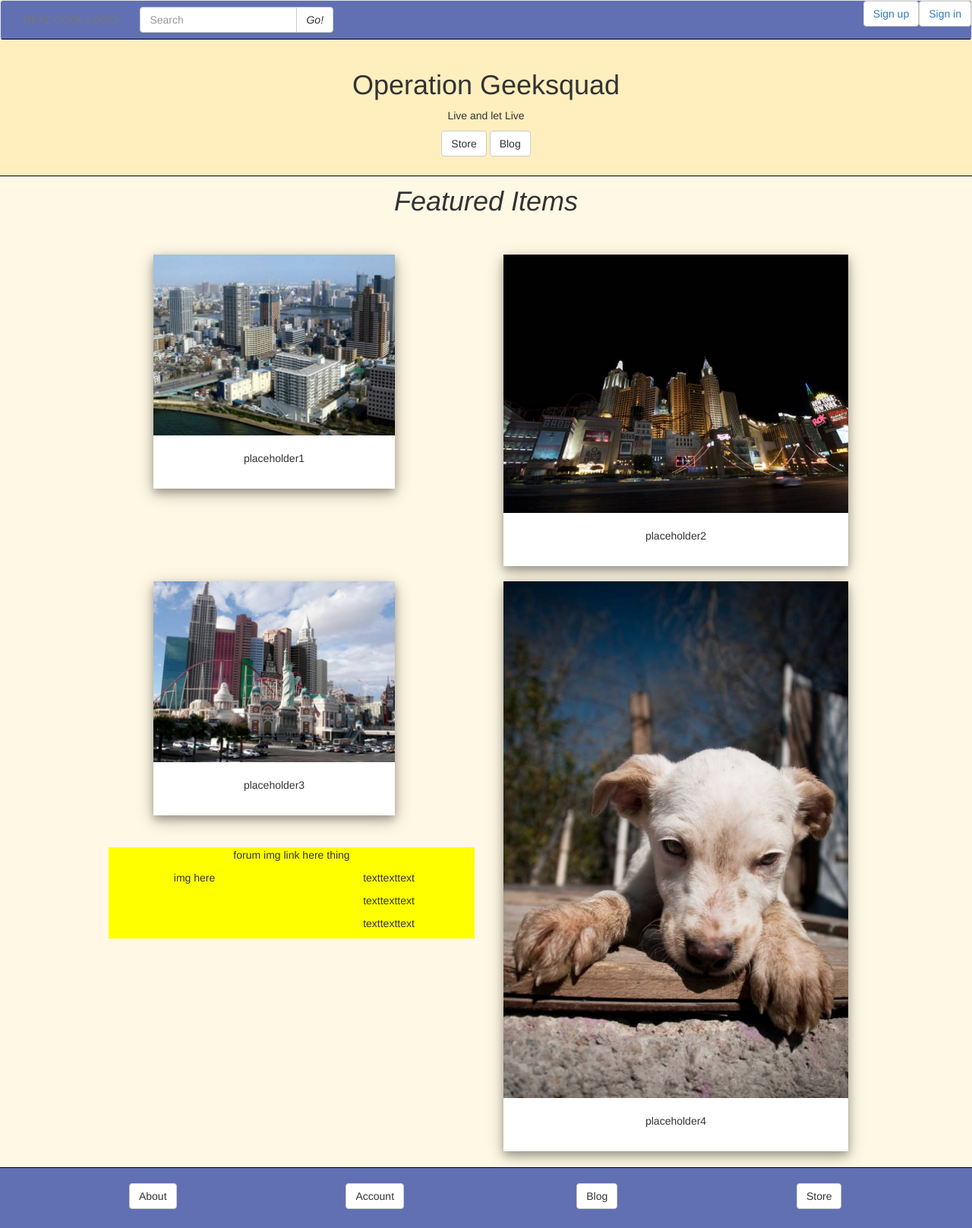
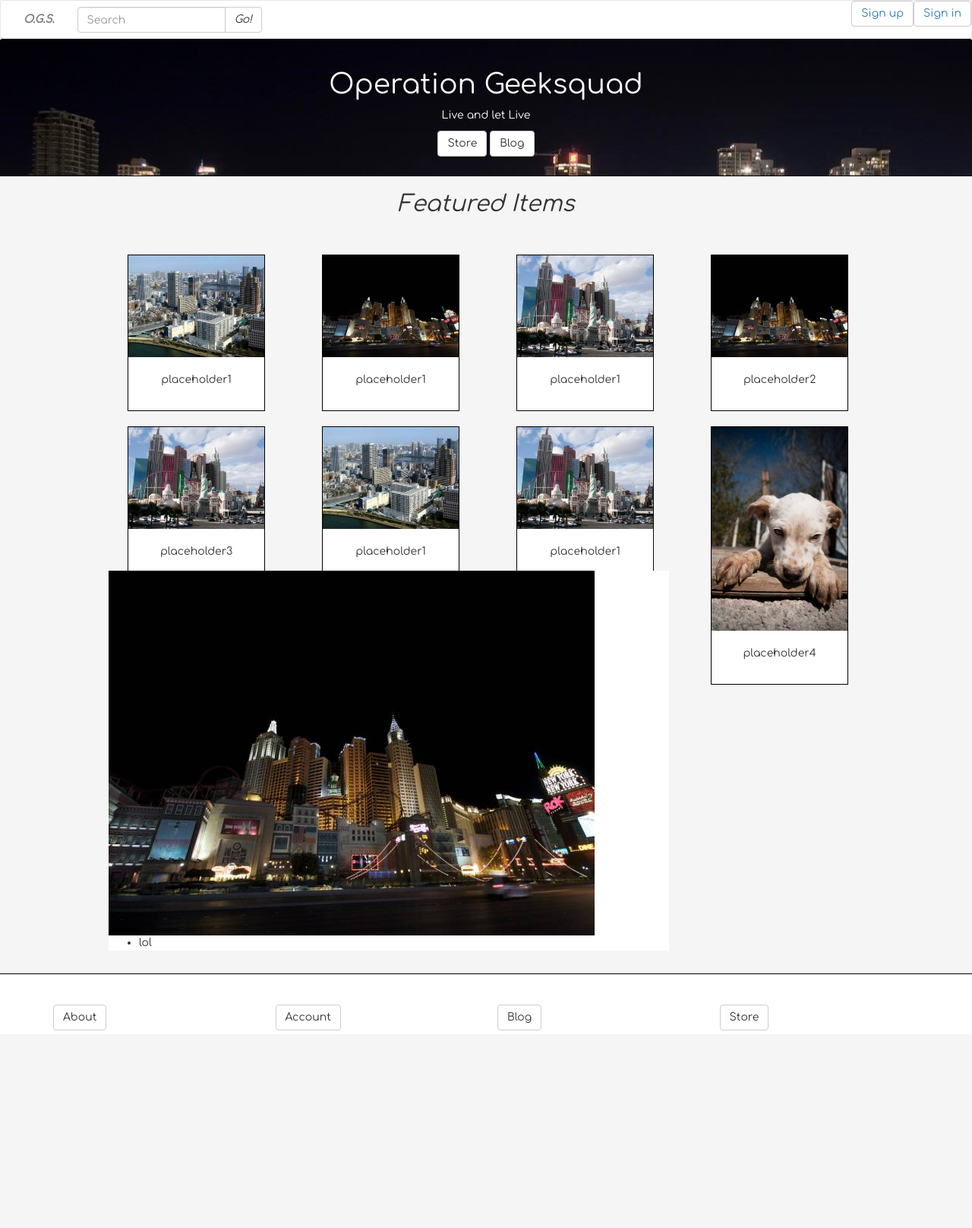
Before and after one commit to noah1664/G11, a PHP site: page / in a window 1280 px wide. Shown: the whole page at 76% size. After the commit the page ends 1356 px from the top, so only its background shows below. Run offline with PHP 8.4, Linux system fonts and the light colour scheme; some libraries are stand-ins or nearby versions.

Commit message:
Lots of header and footer changes as well as main

```diff
--- a/index.html
+++ b/index.html
@@ -7,6 +7,7 @@
             <link rel="stylesheet" type="text/css" href="style/headerfooter.css">
             <link rel="stylesheet" type="text/css" href="style/base.css">
             <link rel="stylesheet" type="text/css" href="style/mainpage.css">
+            <link href="https://fonts.googleapis.com/css?family=Comfortaa" rel="stylesheet">
             <script src="https://ajax.googleapis.com/ajax/libs/jquery/3.1.1/jquery.min.js"></script>
             <script src="https://maxcdn.bootstrapcdn.com/bootstrap/3.3.7/js/bootstrap.min.js"></script>
         </head>
@@ -15,7 +16,7 @@
                 <nav class="navbar navbar-default">
                     <div class="container-fluid">
                         <ul class="nav navbar-nav">
-                            <li><a class="logo" href="#">REAL COOL LOGO</a></li>
+                            <li><a class="logo" href="#"><i><b>O.G.S.</b></i></a></li>
                         </ul>
                         <form class="navbar-form navbar-left">
                             <div class="input-group">
@@ -33,7 +34,7 @@
                         </ul>
                     </div>
                 </nav>
-                <div class="container-fluid">
+                <div class="lowerheader">
                     <div class="banner">
                     <h1>Operation Geeksquad</h1>
                     <p>Live and let Live</p>
@@ -45,8 +46,8 @@
             <main>
                 <div class="container-fluid">
                     <div class="row">
-                      <h1><i>Featured Items</i></h1>
-                        <div class="col-sm-5">
+                      <h2><i>Featured Items</i></h2>
+                        <div class="col-sm-3">
                             <div class="itemcard">
                                 <img src="./images/placeholder1.jpg" alt="lol" width="100%">
                                 <div class="imagetext">
@@ -54,7 +55,23 @@
                                 </div>
                             </div>
                         </div>
-                        <div class="col-sm-7">
+                        <div class="col-sm-3">
+                            <div class="itemcard">
+                                <img src="./images/placeholder2.jpg" alt="lol" width="100%">
+                                <div class="imagetext">
+                                    <p>placeholder1</p>
+                                </div>
+                            </div>
+                        </div>
+                        <div class="col-sm-3">
+                            <div class="itemcard">
+                                <img src="./images/placeholder3.jpg" alt="lol" width="100%">
+                                <div class="imagetext">
+                                    <p>placeholder1</p>
+                                </div>
+                            </div>
+                        </div>
+                        <div class="col-sm-3">
                             <div class="itemcard">
                                 <img src="./images/placeholder2.jpg" alt="lol" width="100%">
                                 <div class="imagetext">
@@ -62,7 +79,7 @@
                                 </div>
                             </div>
                         </div>
-                        <div class="col-sm-5">
+                        <div class="col-sm-3">
                             <div class="itemcard">
                                 <img src="./images/placeholder3.jpg" alt="lol" width="100%">
                                 <div class="imagetext">
@@ -70,7 +87,23 @@
                                 </div>
                             </div>
                         </div>
-                        <div class="col-sm-7">
+                        <div class="col-sm-3">
+                            <div class="itemcard">
+                                <img src="./images/placeholder1.jpg" alt="lol" width="100%">
+                                <div class="imagetext">
+                                    <p>placeholder1</p>
+                                </div>
+                            </div>
+                        </div>
+                        <div class="col-sm-3">
+                            <div class="itemcard">
+                                <img src="./images/placeholder3.jpg" alt="lol" width="100%">
+                                <div class="imagetext">
+                                    <p>placeholder1</p>
+                                </div>
+                            </div>
+                        </div>
+                        <div class="col-sm-3">
                             <div class="itemcard">
                                 <img src="./images/placeholder4.jpg" alt="lol" width="100%">
                                 <div class="imagetext">
@@ -78,18 +111,13 @@
                                 </div>
                             </div>
                         </div>
-                        <div class="col-sm-6">
-                            <div class="forum">
-                                <p>forum img link here thing</p>
-                                <div class="row">
-                                    <div class="col-sm-6">
-                                        <p>img here</p>
-                                    </div>
-                                    <div class="col-sm-6">
-                                        <p>texttexttext</p>
-                                        <p>texttexttext</p>
-                                        <p>texttexttext</p>
-                                    </div>
+                        <div class="col-sm-9">
+                            <div class="forum-feature">
+                                <div class="forum-image">
+                                    <img src="./images/placeholder2.jpg" alt="lol">
+                                    <ul>
+                                        <li>lol</li>
+                                    </ul>
                                 </div>
                             </div>
                         </div>
@@ -111,9 +139,8 @@
                         <div class="col-sm-3">
 						    <a class="btn btn-default" href="store.html">Store<a/>
                         </div>
-					    </div>
                     </div>
-				</div>
+                </div>
             </footer>
         </body>
     </html>
--- a/style/base.css
+++ b/style/base.css
@@ -1,3 +1,4 @@
 body {
-    background-color: #Fff8e4;
+    font-family: 'Comfortaa', cursive;
+    background-color: #F5F5F5;
 }
--- a/style/headerfooter.css
+++ b/style/headerfooter.css
@@ -5,7 +5,7 @@ html {
 }
 body {
     /* Margin top for fixed header */
-    margin-top: 225px;
+    margin-top: 52px;
     /* Margin bottom by footer height */
     margin-bottom: 50px;
 }
@@ -18,27 +18,15 @@ footer {
     height: 80px;
     padding-top: 20px;
     /* Misc attributes for footer */
-    background-color: #6170b2;
+    background-color: white;
     border-top: solid thin black;
-}
-header {
-    /*Core essentials for fixed header placement*/
-    position: fixed;
-    width: 100%;
-    top: 0;
-    background-color: #Ffefbe;
-    z-index: 999;
-    border-bottom: solid thin black;
-}
-
-header .banner {
-    text-align: center;
-    width: 50%;
-    margin: auto;
-    padding-bottom: 25px;
 }
 
 .navbar-default {
-    background-color: #6170b2;
+    width: 100%;
+    z-index: 999;
+    top: 0;
+    position: fixed;
+    background-color: white;
     border-bottom: solid thin black;
 }
--- a/style/mainpage.css
+++ b/style/mainpage.css
@@ -4,13 +4,9 @@ main {
     padding-bottom: 50px;
 }
 
-main h1 {
+main h2 {
     text-align: center;
     padding-bottom: 20px;
-}
-
-.row {
-    text-align: center;
 }
 
 div.itemcard {
@@ -18,7 +14,7 @@ div.itemcard {
     overflow: auto;
     margin: auto;
     margin-right: 20px;
-    box-shadow: 0 5px 9px 0 rgba(0, 0, 0, 0.2), 0 6px 20px 0 rgba(0, 0, 0, 0.3);
+    border: solid thin black;
 }
 
 div.imagetext {
@@ -26,15 +22,31 @@ div.imagetext {
     padding: 20px;
     background-color: white;
 }
-.col-sm-7 {
+
+.col-sm-3 {
     padding-top: 20px;
 }
 
-.col-sm-5 {
+.forum-feature {
+    text-align: left;
+    background-color: white;
+    margin-top: -150px;
+    margin-left: auto;
+}
+
+header {
+    /*Core essentials for fixed header placement*/
+    width: 100%;
+    background-color: #Ffefbe;
+    background-image: url("../images/vancity.jpg");
+    border-bottom: solid thin black;
+    color: white;
     padding-top: 20px;
 }
 
-.forum {
-    margin-top: -400px;
-    background-color: yellow;
+header .banner {
+    text-align: center;
+    width: 50%;
+    margin: auto;
+    padding-bottom: 25px;
 }
```
Also changed, not shown: store.html (+45 -2 lines), images/vancity.jpg (added).
